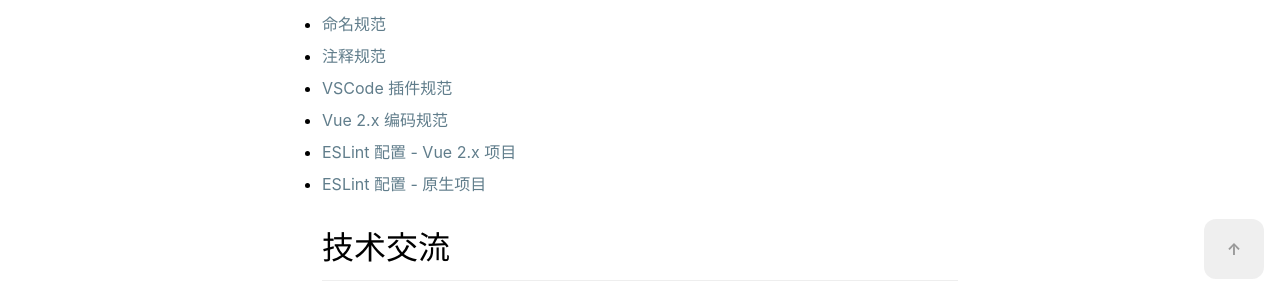
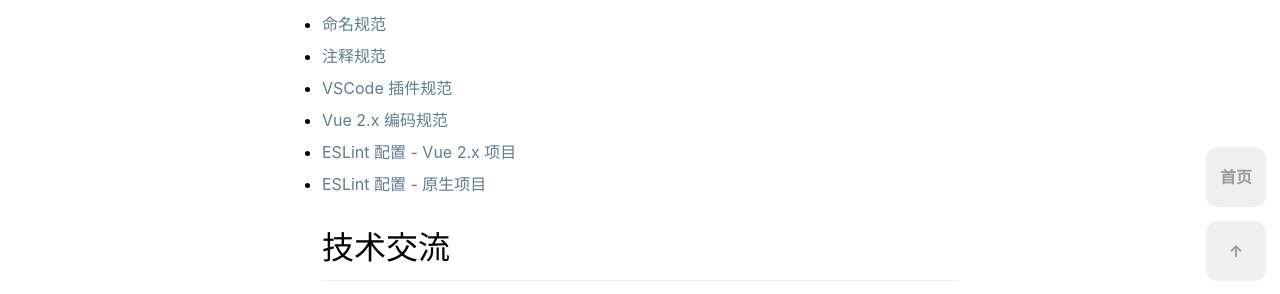
Before and after one commit to JSoon/vue-2.x-restricts, a website: page src/index.html in a window 1280 px wide. Shown: the part 505-799 px from the top of the page. Drawn offline with Linux system fonts and the light colour scheme.

Commit message:
新增回到首页按钮

```diff
--- a/src/css/common.css
+++ b/src/css/common.css
@@ -16,11 +16,12 @@ body {
     sans-serif;
 }
 
+/* 回到顶部 */
 .scroll-2-top {
   z-index: 100;
   position: fixed;
-  right: 1em;
-  bottom: 1em;
+  right: 14px;
+  bottom: 14px;
   display: flex;
   justify-content: center;
   align-items: center;
@@ -32,3 +33,21 @@ body {
   font-weight: bold;
   cursor: pointer;
 }
+
+/* 回到首页 */
+.back-2-home {
+  z-index: 100;
+  position: fixed;
+  right: 14px;
+  bottom: calc(14px * 2 + 60px);
+  display: flex;
+  justify-content: center;
+  align-items: center;
+  width: 60px;
+  height: 60px;
+  border-radius: 12px;
+  background-color: rgba(238, 238, 238, .9);
+  color: #999;
+  font-weight: bold;
+  cursor: pointer;
+}
--- a/src/js/markdown.js
+++ b/src/js/markdown.js
@@ -9,8 +9,9 @@ if (window.marked) {
   });
 }
 
-// 回到顶部
+// 回到顶部 & 回到首页
 (function () {
+  // 回到顶部
   var ele = document.createElement('div');
   ele.id = 'J_Scroll2Top';
   ele.className = 'scroll-2-top';
@@ -24,4 +25,16 @@ if (window.marked) {
       behavior: 'smooth'
     });
   }, false);
+
+  // 回到首页
+  var ele = document.createElement('div');
+  ele.id = 'J_Back2Home';
+  ele.className = 'back-2-home';
+  ele.innerHTML = '首页';
+  ele.title = '回到首页';
+  document.body.appendChild(ele);
+
+  ele.addEventListener('click', function () {
+    window.location.href = '/front-end'
+  }, false);
 })();
```
